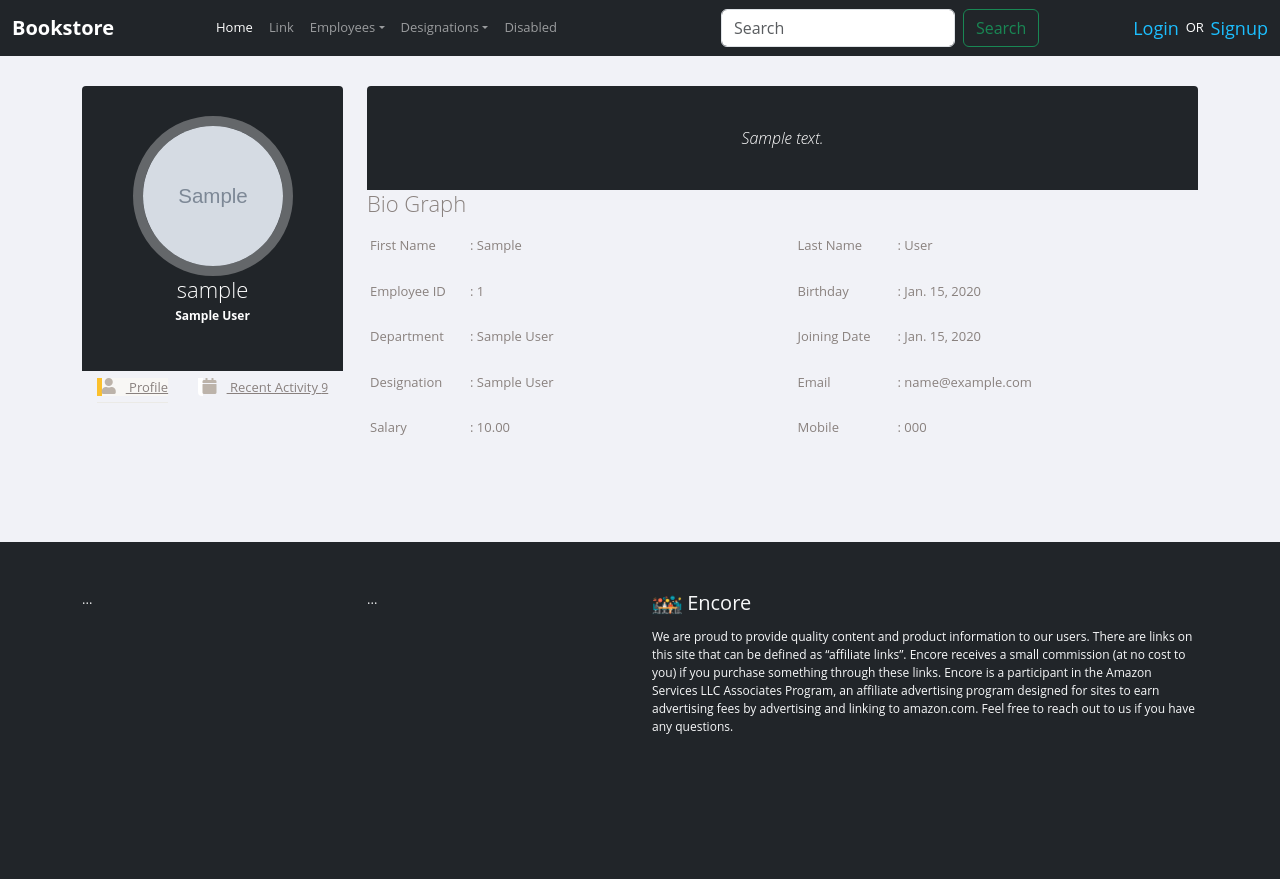
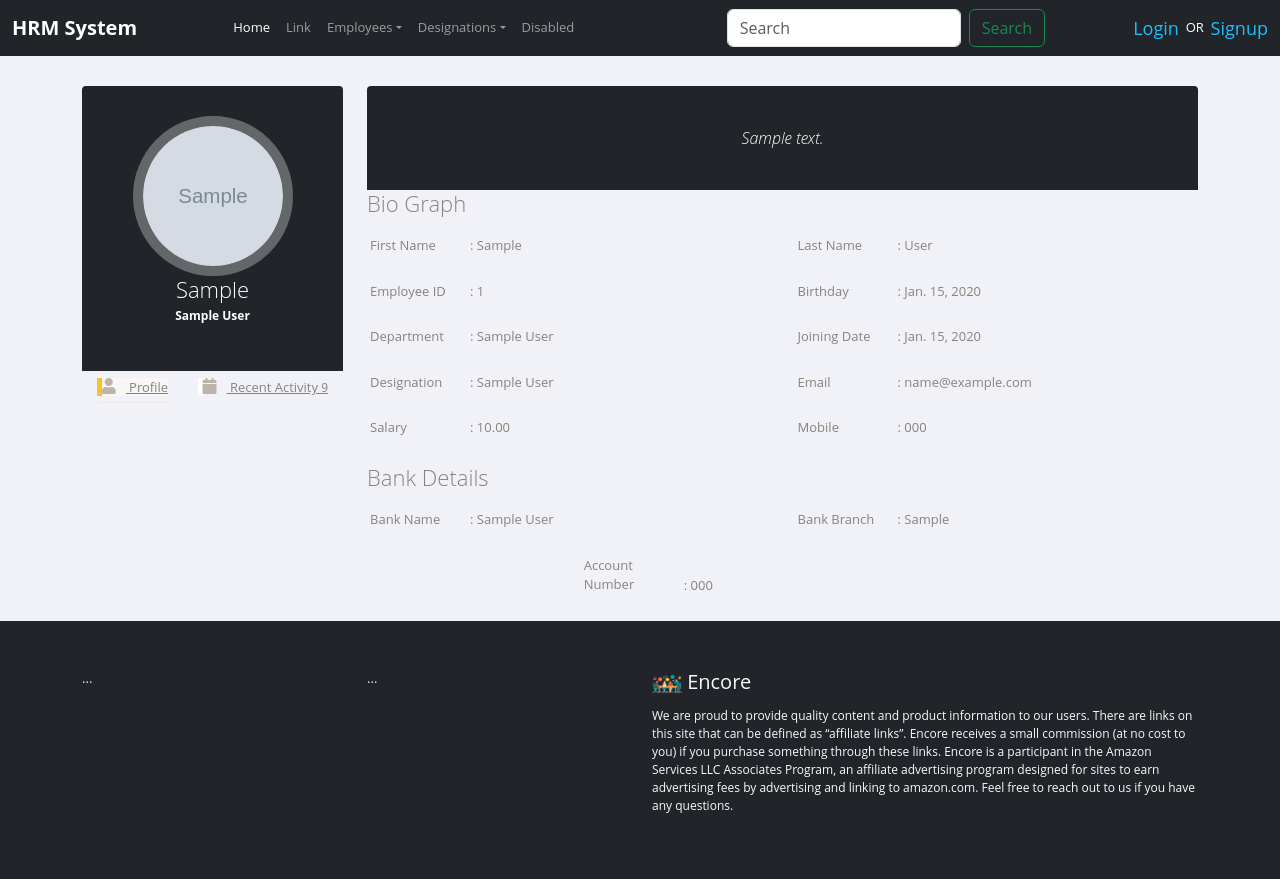
Before and after one commit to Biplob14/HRM-system, a Django app: page /user/employees/sample/ in a window 1280 px wide. Before the commit the page ends 734 px from the top, so only its background shows below. Run offline with Django 4.2, Linux system fonts and the light colour scheme; tables that the repository leaves empty hold one stand-in row (values such as "Sample post"); grey boxes marked "Sample" are stand-in pictures; some libraries are stand-ins or nearby versions.

Commit message:
feat: user details

```diff
--- a/templates/navbar.html
+++ b/templates/navbar.html
@@ -2,7 +2,7 @@
 
 <nav class="navbar navbar-expand-lg bg-dark navbar-dark" id="navbar">
     <div class="container-fluid">
-        <a class="navbar-brand" href=""><b>Bookstore</b></a>
+        <a class="navbar-brand" href=""><b>HRM System</b></a>
         <button class="navbar-toggler" type="button" data-bs-toggle="collapse" data-bs-target="#navbarSupportedContent" aria-controls="navbarSupportedContent" aria-expanded="false" aria-label="Toggle navigation">
             <span class="navbar-toggler-icon"></span>
         </button>
--- a/users/models.py
+++ b/users/models.py
@@ -34,7 +34,7 @@ class BankDetails(models.Model):
     user = models.ForeignKey(UserModel, on_delete=models.DO_NOTHING)
 
     def __str__(self):
-        return self.user
+        return self.user.username
 class UserDetailsModel(models.Model):
     employee_id = models.IntegerField()
     joining_date = models.DateField(auto_now_add=True)
--- a/users/templates/employee_details.html
+++ b/users/templates/employee_details.html
@@ -1,7 +1,7 @@
 {% extends 'base.html' %}
 {% load static %}
 
-{% block title %}Employee Details{% endblock %}
+{% block title %}Details {{ employee_details.user.username|title }}{% endblock %}
 
 {% block content %}
 <link rel="stylesheet" href="{% static 'css/employee_details.css' %}" type="text/css">
@@ -14,8 +14,8 @@
                         <a href="#">
                             <img src="{{ employee_details.user.image.url }}" alt="">
                         </a>
-                        <h1>{{ employee_details.user.username }}</h1>
-                        <p><b>{{ employee_details.designation }}</b></p>
+                        <h1>{{ employee_details.user.username|title }}</h1>
+                        <p><b>{{ employee_details.designation|title }}</b></p>
                     </div>
 
                     <ul class="nav nav-pills nav-stacked">
@@ -33,10 +33,10 @@
                         <h1>Bio Graph</h1>
                         <div class="row">
                             <div class="bio-row">
-                                <p><span>First Name </span>: {{ employee_details.user.first_name }}</p>
+                                <p><span>First Name </span>: {{ employee_details.user.first_name|title }}</p>
                             </div>
                             <div class="bio-row">
-                                <p><span>Last Name </span>: {{ employee_details.user.last_name }}</p>
+                                <p><span>Last Name </span>: {{ employee_details.user.last_name|title }}</p>
                             </div>
                             <div class="bio-row">
                                 <p><span>Employee ID </span>: {{ employee_details.employee_id }}</p>
@@ -64,6 +64,20 @@
                             </div>
                         </div>
                     </div>
+                    <div class="panel-body bio-graph-info">
+                        <h1>Bank Details</h1>
+                        <div class="row">
+                            <div class="bio-row">
+                                <p><span>Bank Name </span>: {{ bank_details.bank_name|title }}</p>
+                            </div>
+                            <div class="bio-row">
+                                <p><span>Bank Branch </span>: {{ bank_details.branch|title }}</p>
+                            </div>
+                            <div class="bio-row">
+                                <p><span>Account Number </span>: {{ bank_details.account_number }}</p>
+                            </div>
+                        </div>
+                    </div>
                 </div>
                 <div>
                 </div>
--- a/users/templates/employee_list.html
+++ b/users/templates/employee_list.html
@@ -19,7 +19,11 @@
             {% for emp in employee_list %}
             <tr>
                 <th scope="row">{{ forloop.counter }}</th>
-                <td>{{ emp.user.first_name }} {{ emp.user.last_name }}</td>
+                <td>
+                    <a href="{{ emp.get_absolute_url }}">
+                    {{ emp.user.first_name|title }} {{ emp.user.last_name|title }}
+                    </a>
+                </td>
                 <td>{{ emp.employee_id }}</td>
                 <td>{{ emp.designation }}</td>
                 <td>{{ emp.salary }}</td>
--- a/users/views.py
+++ b/users/views.py
@@ -2,7 +2,7 @@ from typing import Any
 from django.db.models.query import QuerySet
 from django.shortcuts import render
 from django.views.generic import CreateView, ListView, DetailView
-from .models import UserModel, UserDetailsModel
+from .models import UserModel, UserDetailsModel, BankDetails
 from .forms import UserRegistrationForm
 from django.shortcuts import render
 from django.urls import reverse_lazy
@@ -36,3 +36,10 @@ class EmployeeDetaisl(DetailView):
     def get_queryset(self):
         print("on user details query................")
         return UserDetailsModel.objects.select_related('user')
+
+    def get_context_data(self, **kwargs):
+        context = super(EmployeeDetaisl, self).get_context_data(**kwargs)
+        user_data = list(self.get_queryset())[0].user
+        context['bank_details'] = BankDetails.objects.filter(user=user_data).first()
+        # print("queryset: ", list(self.get_queryset())[0].user.username)
+        return context
```
